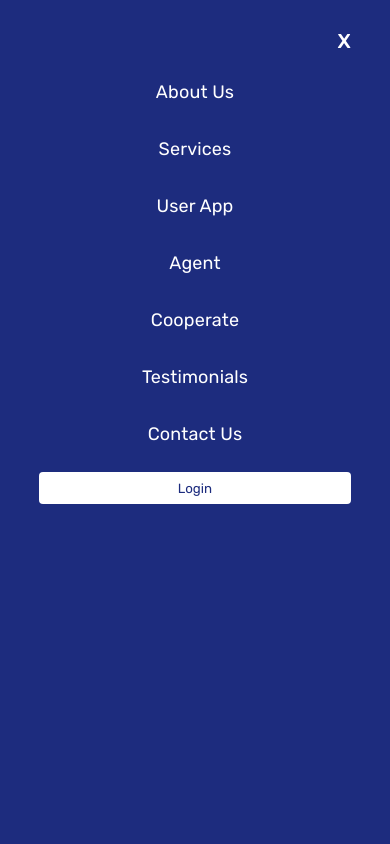
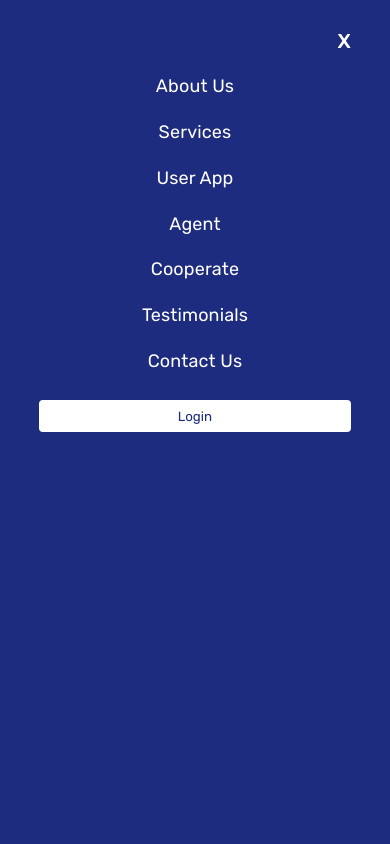
Before and after one commit to Caleb335/courier-test, a Next.js app: page / in a window 390 px wide. Both pictures are taken after a click on the icon 342 px from the left and 41 px from the top of the page. Shown: the top 844 px of the page. Built offline with nearby package versions, Linux system fonts and the light colour scheme.

Commit message:
fix mobile nav

```diff
--- a/src/Container/Contact/index.js
+++ b/src/Container/Contact/index.js
@@ -52,6 +52,7 @@ const Contact = ({ id, ...props }) => {
                 defaultValue={input.message}
                 className={`text-control`}
                 rows="10"
+                cols="20"
                 onChange={handleChange}
               ></Textarea>
             </div>
--- a/src/Container/Hero/scss/hero.module.scss
+++ b/src/Container/Hero/scss/hero.module.scss
@@ -55,6 +55,9 @@
 }
 
 @media only screen and (max-width: 768px) {
+  .root {
+    padding: 18% 6%;
+  }
   .heroCaption,
   .heroDesc {
     width: 100%;
--- a/src/Container/MobileApp/scss/mob.module.scss
+++ b/src/Container/MobileApp/scss/mob.module.scss
@@ -115,14 +115,20 @@
 
   @media only screen and (max-width: 768px) {
     img {
+      display: none;
+    }
+    .info {
+      padding: 0;
       width: 100%;
-      height: 100%;
-      margin-top: 20%;
-      margin-left: -16%;
-    }
-    h2 {
-      font-size: 20px;
-      width: 100%;
+      display: flex;
+      justify-content: center;
+      flex-direction: column;
+      align-items: center;
+
+      h2 {
+        font-size: 20px;
+        text-align: center;
+      }
     }
   }
 }
--- a/src/Container/People/index.js
+++ b/src/Container/People/index.js
@@ -56,11 +56,11 @@ export const Personnel = () => {
             alt="delivery personnel on white shirt and cap"
           />
         </Grid>
-        <Grid item xs={6} lg={5} md={5} className={peopleStyle.info}>
+        <Grid item xs={12} lg={5} md={5} className={peopleStyle.info}>
           <h2 className={peopleStyle.agentCap}>
             Intrested in becoming a delivery personnel?
           </h2>
-          <Button className="btn btn-outline-light">Register Now</Button>
+          <Button className={`btn btn-outline-light`}>Register Now</Button>
         </Grid>
       </Grid>
     </section>
--- a/src/Layout/Header/index.js
+++ b/src/Layout/Header/index.js
@@ -18,12 +18,18 @@ const Header = () => {
 
   const toggleMenu = () => {
     setOpen(!false);
+    console.log("opened");
   };
 
   const mobileNav = (
     <header className={`${open ? headStyle.show : headStyle.hide}`}>
       <nav>
-        <div className={headStyle.close} onClick={() => toggleMenu()}>
+        <div
+          className={headStyle.close}
+          onClick={() => {
+            setOpen(false), console.log("closed");
+          }}
+        >
           X
         </div>
         <ul>
@@ -42,7 +48,9 @@ const Header = () => {
 
   return (
     <>
-      {mobileNav}
+      {open ? (
+        mobileNav
+      ) : (
         <header className={headStyle.root}>
           <img
             src="/svgs/Logo.svg"
@@ -67,6 +75,7 @@ const Header = () => {
             }}
           />
         </header>
+      )}
     </>
   );
 };
--- a/src/Layout/Header/scss/header.module.scss
+++ b/src/Layout/Header/scss/header.module.scss
@@ -42,19 +42,19 @@
   transition: all 0.3s ease-in-out;
   width: 100vw;
   height: 100vh;
+  position: fixed;
+  z-index: 3;
   top: 0;
   bottom: 0;
-  & ul li {
-    list-style-type: none;
-    display: none;
-  }
 }
 .show {
-  transform: translateX(0%);
-  transition: all 0.3s ease-in-out;
   width: 100vw;
   position: fixed;
   z-index: 3;
+  transform: translateX(0%);
+  transition: all 0.3s ease-in-out;
+  top: 0;
+  bottom: 0;
 
   nav {
     padding: 10%;
@@ -62,14 +62,19 @@
     height: 100vh;
     background: $primary;
     animation: semiNav 0.3s ease-in forwards;
-
+    border-top-left-radius: 70%;
     ul {
-      border-bottom-left-radius: 100%;
-      border-top-left-radius: 100%;
+      width: 100px;
+      margin: 0 auto;
+      display: flex;
+      flex-direction: column;
+      justify-content: center;
+      align-items: center;
+      background: $primary;
     }
     ul li {
       background: $primary;
-      padding: 5% 0;
+      padding: 10% 0;
       font-size: 18px;
       list-style: none;
       color: $white;
@@ -79,7 +84,7 @@
       }
     }
     button {
-      margin-top: 3%;
+      margin-top: 5%;
       width: 100%;
       background: $white;
       color: $primary;
@@ -107,8 +112,8 @@
 
 @keyframes semiNav {
   0% {
-    border-bottom-left-radius: 100%;
-    border-top-left-radius: 100%;
+    border-bottom-left-radius: 80%;
+    border-top-left-radius: 80%;
   }
   20% {
     border-bottom-left-radius: 70%;
@@ -118,7 +123,7 @@
     border-bottom-left-radius: 60%;
     border-top-left-radius: 60%;
   }
-  45% {
+  40% {
     border-bottom-left-radius: 50%;
     border-top-left-radius: 50%;
   }
```
Lines whose indentation alone changed are shown as unchanged.
